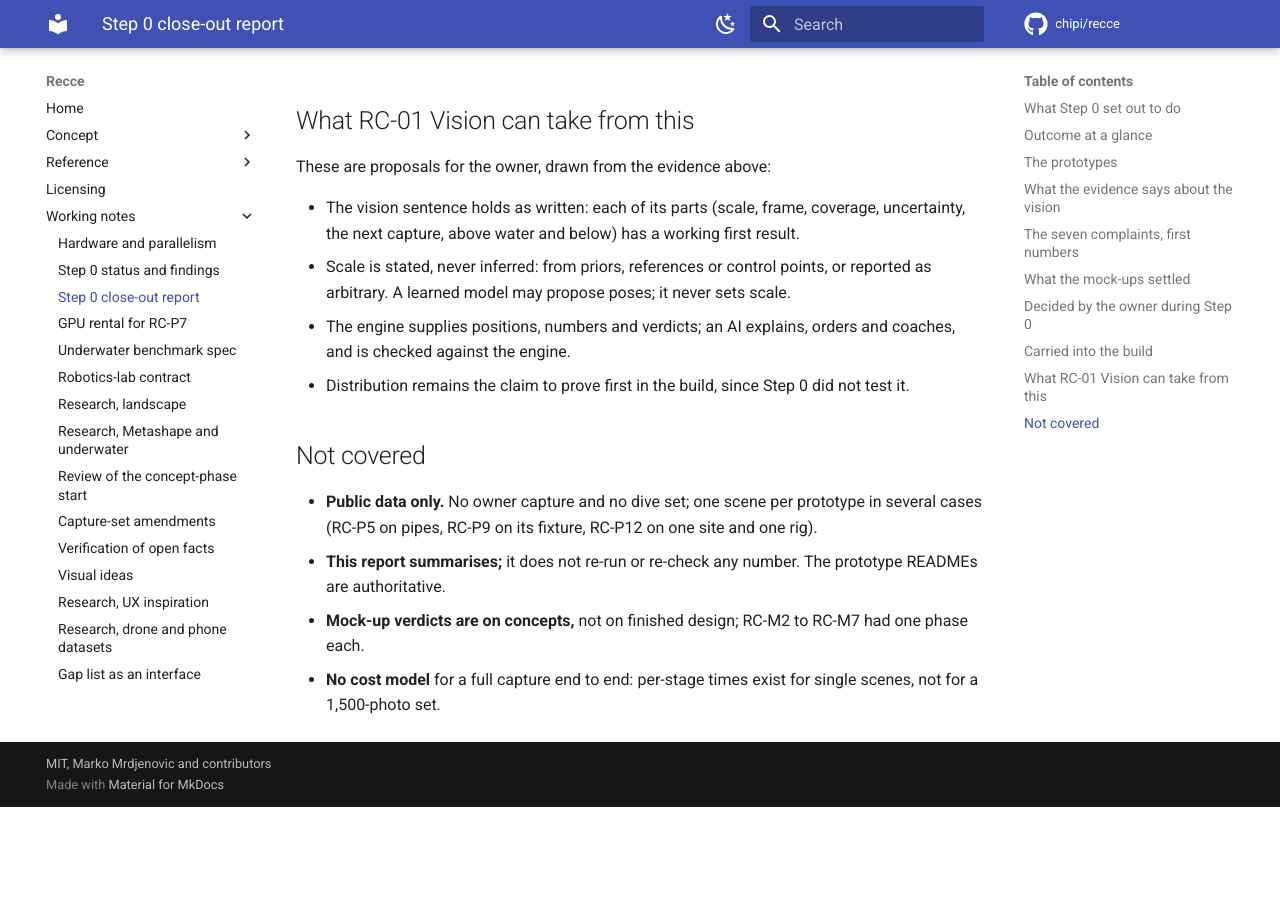
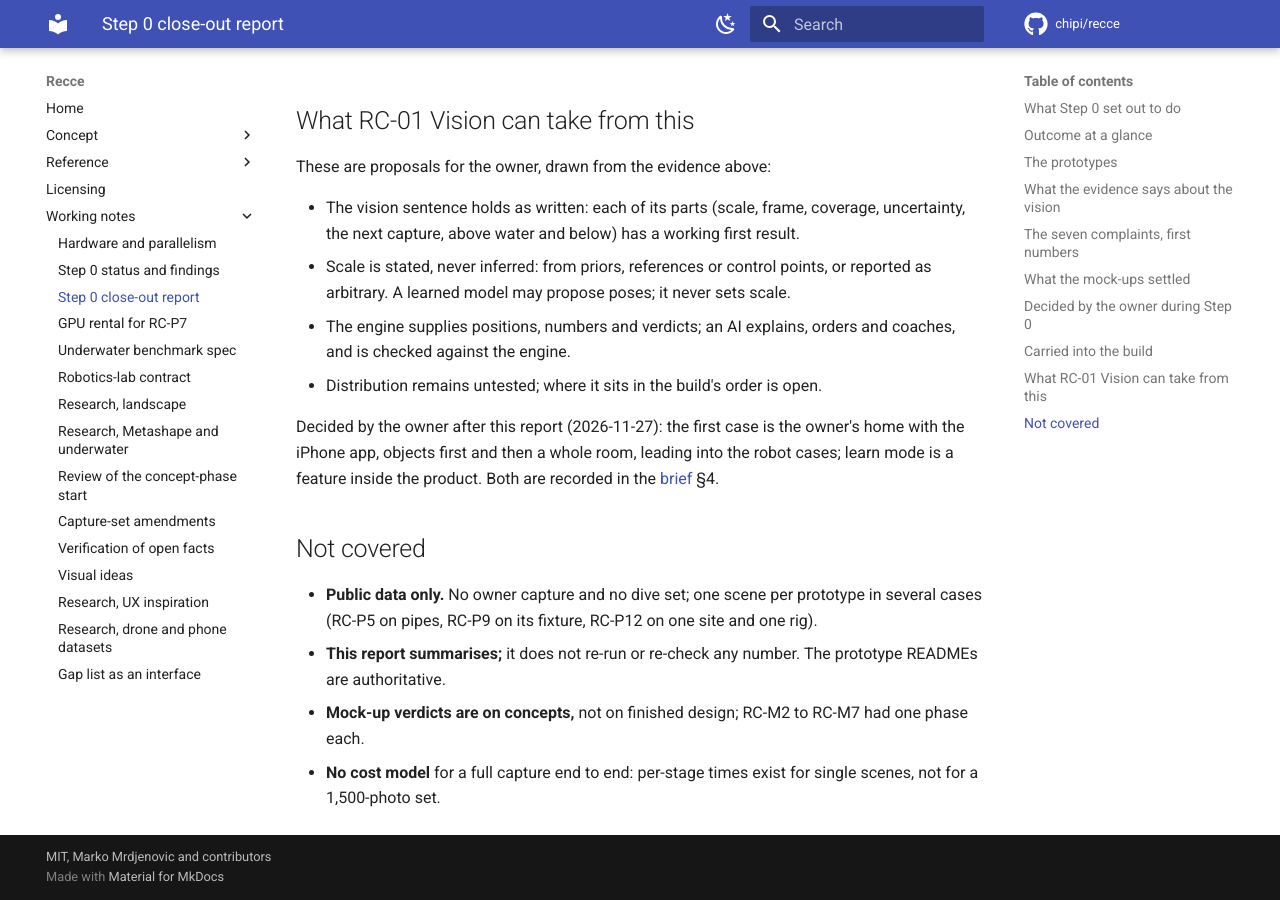
Before and after one commit to chipi/photogrammetry, an MkDocs documentation site: the page built from docs/wip/step0-closeout-2026-11-27.md, in a window 1280 px wide and 900 px high, scrolled down 5902 px. Built offline with MkDocs 1.6.1 and Material for MkDocs 9.7.7, drawn with Linux system fonts in a browser that asks for light colours; comment, search, counter and statistics services are not loaded; before the commit the page ends 6709 px from its top, so only the background shows below that.

Commit message:
docs(brief): the first case and learn mode, decided by the owner
The build starts with the iPhone capture app and the owner photographing
at home, from simpler to more complex: objects, then a whole room, which
leads into the robot use cases. Learn mode (RC-M5) is a feature inside
the product.

Cross-doc check: docs/concept/RC-brief.md (§4, settled), docs/wip/step0-status.md
(owner decisions), docs/wip/step0-closeout-2026-11-27.md (proposals for
RC-01; the distribution line no longer claims first place),
mockups/RC-M5-learn/README.md (verdict), docs/concept/RC-use-cases.md
(UC-A1 and UC-B1 already describe these cases).

Co-Authored-By: Claude Opus 5.5 <noreply@anthropic.com>
Claude-Session: https://claude.ai/code/session_014cvkLA9GgiW1hKuE9gqJDG

```diff
--- a/docs/wip/step0-closeout-2026-11-27.md
+++ b/docs/wip/step0-closeout-2026-11-27.md
@@ -164,7 +164,9 @@ These are proposals for the owner, drawn from the evidence above:
   arbitrary. A learned model may propose poses; it never sets scale.
 - The engine supplies positions, numbers and verdicts; an AI explains, orders and coaches, and is
   checked against the engine.
-- Distribution remains the claim to prove first in the build, since Step 0 did not test it.
+- Distribution remains untested; where it sits in the build's order is open.
+
+Decided by the owner after this report (2026-11-27): the first case is the owner's home with the iPhone app, objects first and then a whole room, leading into the robot cases; learn mode is a feature inside the product. Both are recorded in the [brief](../concept/RC-brief.md) §4.
 
 ## Not covered
 
```
Also changed, not shown: docs/concept/RC-brief.md (+4 -0 lines), docs/wip/step0-status.md (+2 -0 lines), mockups/RC-M5-learn/README.md (+2 -0 lines).
